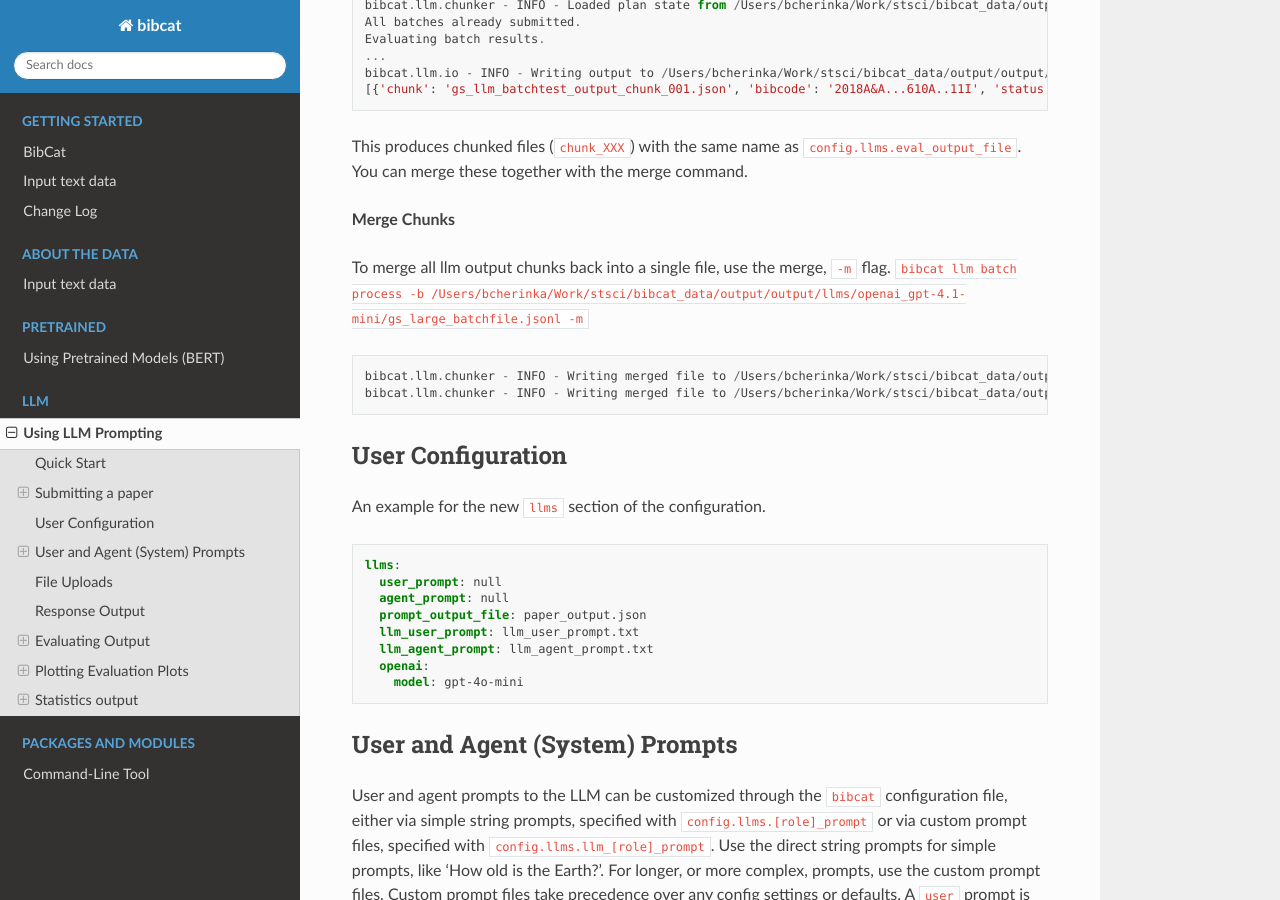
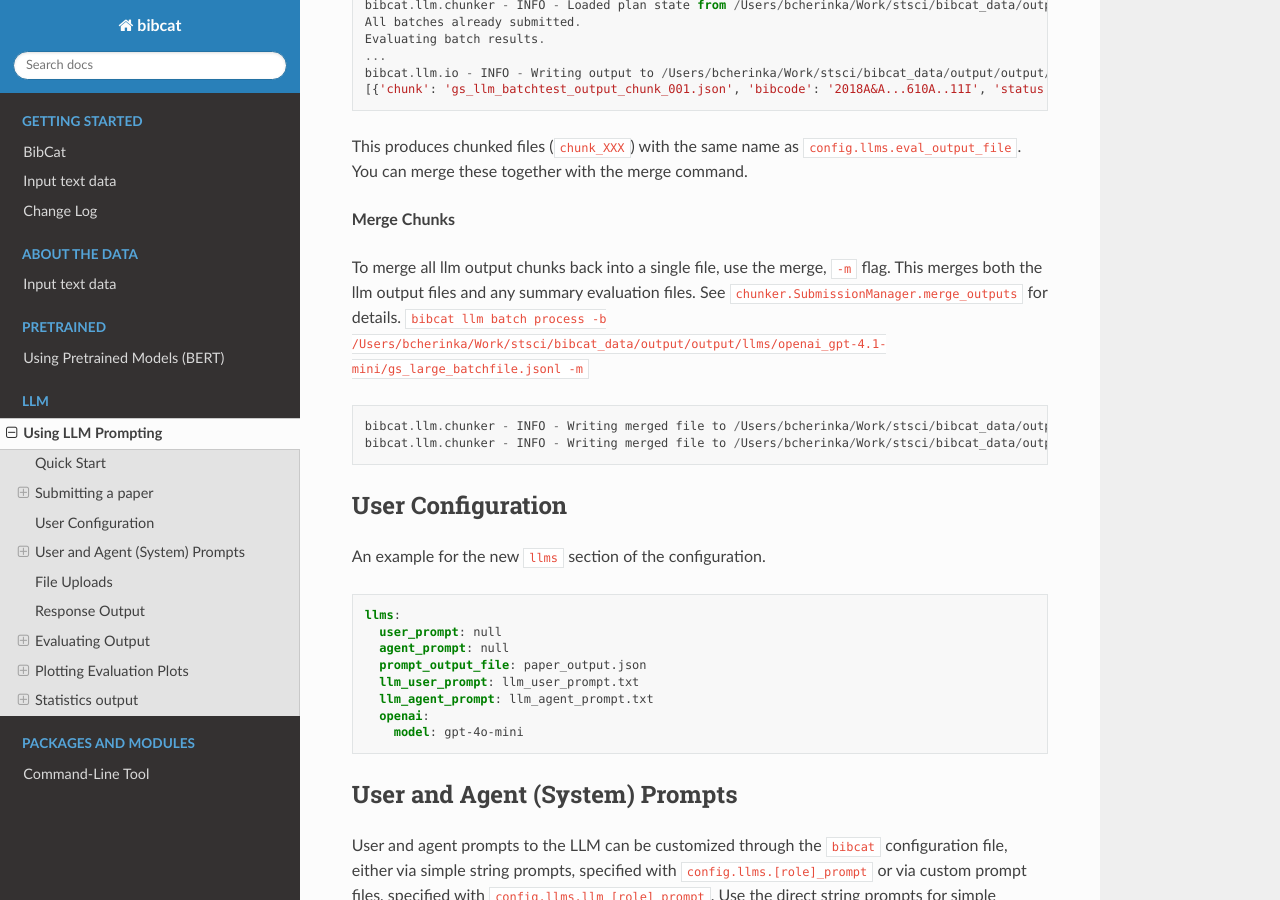
Before and after one commit to spacetelescope/bibcat, a Sphinx documentation site: the page built from docs/llm.md, in a window 1280 px wide and 900 px high, scrolled down 7133 px. Built offline with Sphinx 7.4.7 and the Read the Docs theme 3.1.0, drawn with Linux system fonts in a browser that asks for light colours; pages that are not in the unit, such as notebooks, are missing from menus.

Commit message:
updating docs

````diff
--- a/docs/llm.md
+++ b/docs/llm.md
@@ -273,7 +273,7 @@ This produces chunked files (`chunk_XXX`) with the same name as `config.llms.eva
 
 **Merge Chunks**
 
-To merge all llm output chunks back into a single file, use the merge, `-m` flag.
+To merge all llm output chunks back into a single file, use the merge, `-m` flag. This merges both the llm output files and any summary evaluation files.  See `chunker.SubmissionManager.merge_outputs` for details.
 `bibcat llm batch process -b /Users/bcherinka/Work/stsci/bibcat_data/output/output/llms/openai_gpt-4.1-mini/gs_large_batchfile.jsonl -m`
 
 ```
````
